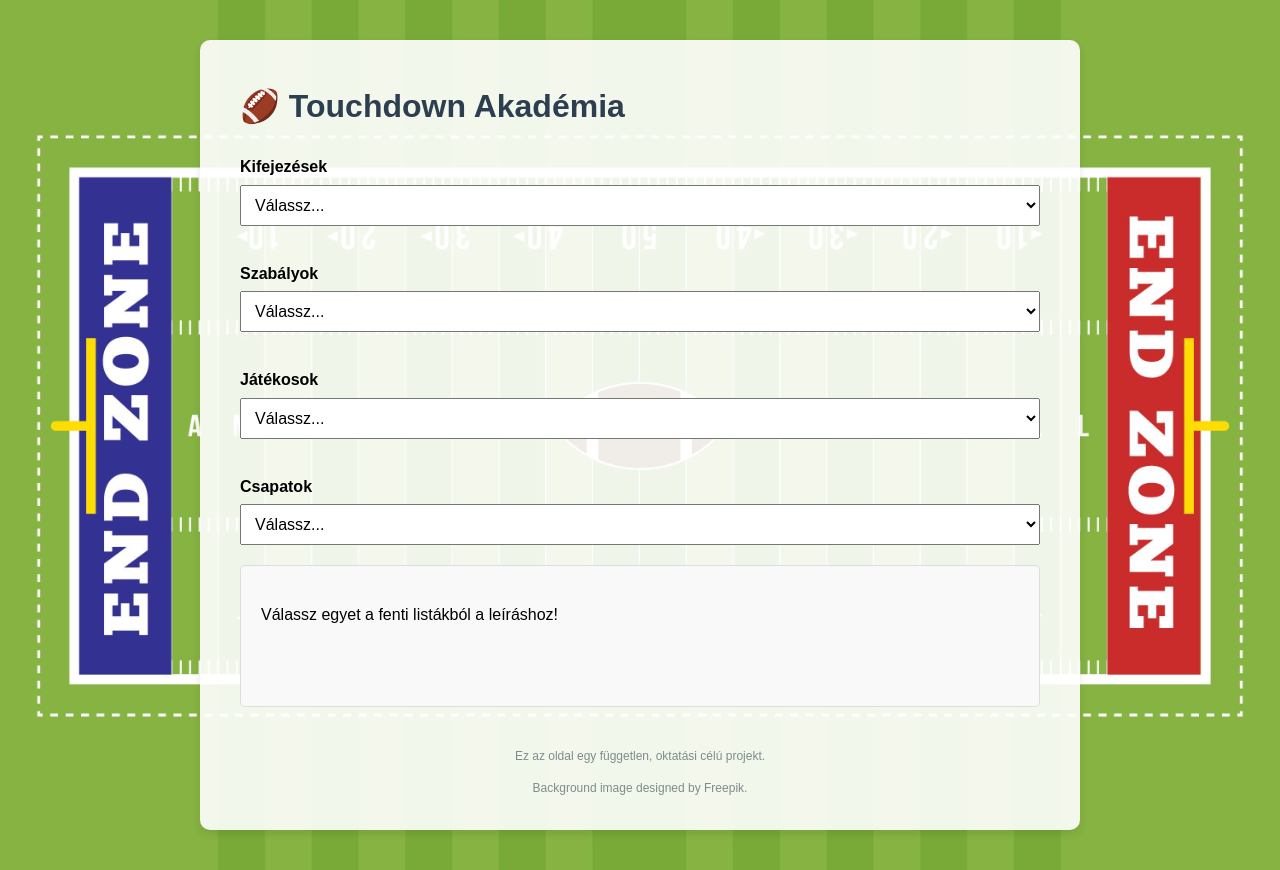
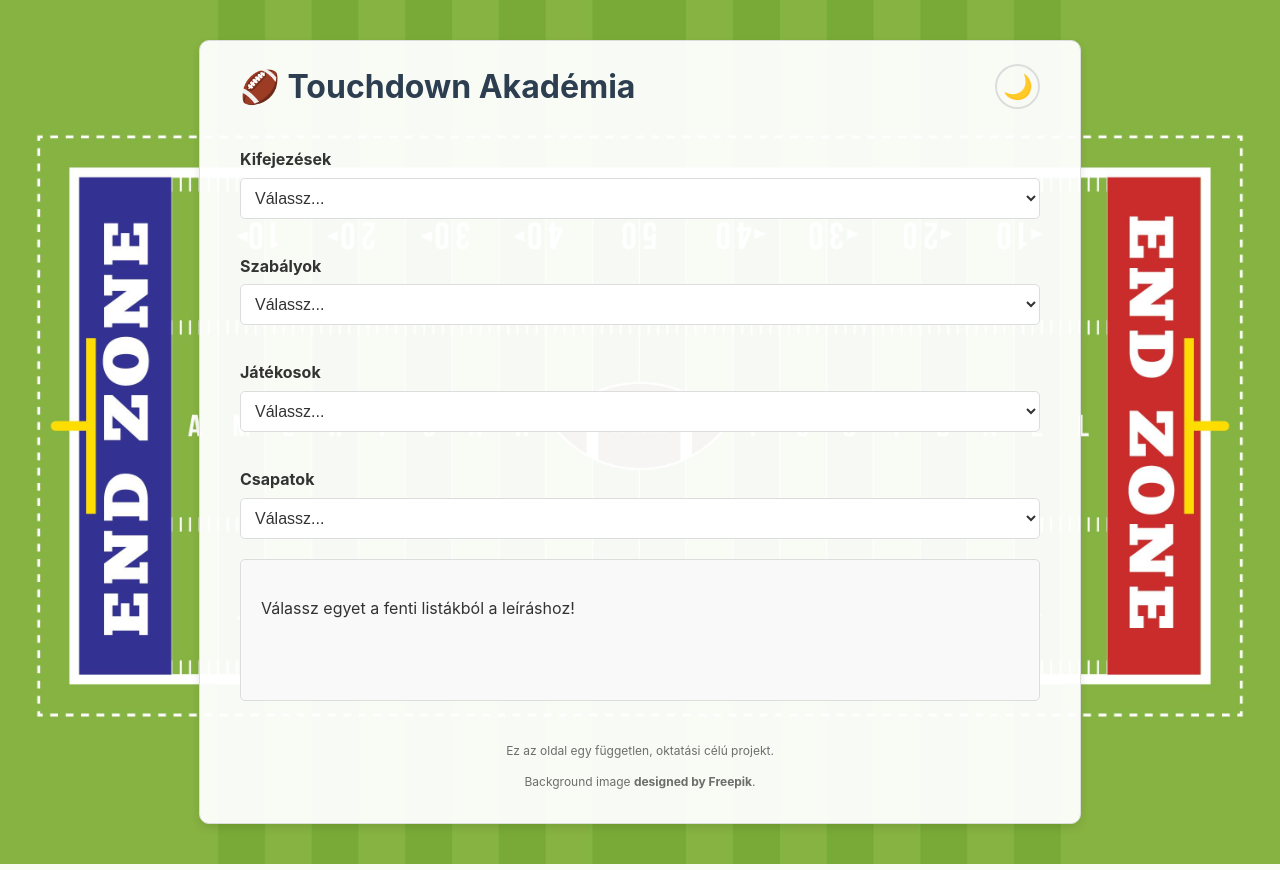
Before and after one commit to Videodigit/NFLA, a Flask app: page / in a window 1280 px wide. Run offline with Flask 3, Linux system fonts and the light colour scheme; data comes from the database, SQL or seed files in the repository.

Commit message:
Nappali/éjjeli mód hozzáadása és fejléc javítása

```diff
--- a/templates/index.html
+++ b/templates/index.html
@@ -5,8 +5,32 @@
     <meta name="viewport" content="width=device-width, initial-scale=1.0">
     <title>Touchdown Akadémia</title>
     <style>
+        /* === TÉMA VÁLTOZÓK === */
+        :root {
+            /* Nappali (alapértelmezett) mód */
+            --bg-color: #f0f2f5;
+            --content-bg-color: rgba(255, 255, 255, 0.95);
+            --text-color: #333;
+            --header-color: #2c3e50;
+            --border-color: #ddd;
+            --select-bg-color: #fff;
+            --description-bg-color: #f9f9f9;
+        }
+
+        body.dark-mode {
+            /* Éjjeli mód felülírásai */
+            --bg-color: #1a202c;
+            --content-bg-color: rgba(45, 55, 72, 0.95);
+            --text-color: #e2e8f0;
+            --header-color: #fff;
+            --border-color: #4a5568;
+            --select-bg-color: #2d3748;
+            --description-bg-color: #2d3748;
+        }
+        /* ======================== */
+
         body {
-            font-family: sans-serif;
+            font-family: -apple-system, BlinkMacSystemFont, "Segoe UI", Roboto, sans-serif;
             line-height: 1.6;
             background-image: url("{{ url_for('static', filename='hatter.jpg') }}");
             background-size: cover;
@@ -14,27 +38,76 @@
             background-attachment: fixed;
             margin: 0;
             padding: 40px 20px;
+            background-color: var(--bg-color); /* Változó használata */
+            color: var(--text-color); /* Változó használata */
+            transition: background-color 0.3s, color 0.3s;
         }
+
+        .header-container {
+            display: flex;
+            justify-content: space-between;
+            align-items: center;
+            padding-bottom: 20px; /* Térköz a cím és a menük között */
+        }
+
+        #theme-toggle {
+            background: none;
+            border: 2px solid var(--border-color);
+            color: var(--text-color);
+            font-size: 1.5rem;
+            cursor: pointer;
+            border-radius: 50%;
+            width: 45px;
+            height: 45px;
+            transition: transform 0.3s, border-color 0.3s;
+        }
+        #theme-toggle:hover {
+            transform: scale(1.1);
+        }
+
         .content-wrapper {
             max-width: 800px;
             margin: 0 auto;
-            background-color: rgba(255, 255, 255, 0.9);
+            background-color: var(--content-bg-color);
             padding: 20px 40px;
             border-radius: 10px;
             box-shadow: 0 4px 8px rgba(0,0,0,0.1);
+            border: 1px solid var(--border-color);
+            transition: background-color 0.3s, border-color 0.3s;
         }
-        h1 { color: #2c3e50; }
+        h1 { color: var(--header-color); transition: color 0.3s; }
         label { font-weight: bold; margin-top: 15px; display: block; }
-        select { width: 100%; padding: 10px; margin-bottom: 20px; font-size: 16px; margin-top: 5px;}
-        #description-display { padding: 20px; background-color: #f9f9f9; border: 1px solid #ddd; border-radius: 5px; min-height: 100px; }
-        footer { margin-top: 40px; text-align: center; font-size: 12px; color: #7f8c8d; }
-        footer a { color: #7f8c8d; text-decoration: none; }
+        select {
+            width: 100%;
+            padding: 10px;
+            margin-bottom: 20px;
+            font-size: 16px;
+            margin-top: 5px;
+            background-color: var(--select-bg-color);
+            color: var(--text-color);
+            border: 1px solid var(--border-color);
+            border-radius: 5px;
+            transition: background-color 0.3s, color 0.3s, border-color 0.3s;
+        }
+        #description-display {
+            padding: 20px;
+            background-color: var(--description-bg-color);
+            border: 1px solid var(--border-color);
+            border-radius: 5px;
+            min-height: 100px;
+            transition: background-color 0.3s, border-color 0.3s;
+        }
+        footer { margin-top: 40px; text-align: center; font-size: 12px; color: var(--text-color); opacity: 0.7; }
+        footer a { color: var(--text-color); text-decoration: none; font-weight: bold;}
     </style>
 </head>
 <body>
 
     <div class="content-wrapper">
-        <h1>🏈 Touchdown Akadémia</h1>
+        <div class="header-container">
+            <h1 style="margin: 0;">🏈 Touchdown Akadémia</h1>
+            <button id="theme-toggle" title="Téma váltása">🌙</button>
+        </div>
 
         <label for="select-kifejezesek">Kifejezések</label>
         <select id="select-kifejezesek" class="term-selector">
@@ -74,7 +147,7 @@
 
         <footer>
             <p>Ez az oldal egy független, oktatási célú projekt.</p>
-            <p>Background image <a href="https://www.freepik.com">designed by Freepik</a>.</p>
+            <p>Background image <a href="https://www.freepik.com" target="_blank" rel="noopener noreferrer">designed by Freepik</a>.</p>
         </footer>
     </div>
 
@@ -106,6 +179,34 @@
                 }
             });
         });
+
+        // === TÉMA VÁLTÓ LOGIKA ===
+        const themeToggleButton = document.getElementById('theme-toggle');
+        const body = document.body;
+
+        // Alkalmazza a témát és beállítja a gomb ikonját
+        function applyTheme(theme) {
+            if (theme === 'dark') {
+                body.classList.add('dark-mode');
+                themeToggleButton.textContent = '☀️'; // Nap ikon éjjeli módban
+            } else {
+                body.classList.remove('dark-mode');
+                themeToggleButton.textContent = '🌙'; // Hold ikon nappali módban
+            }
+        }
+
+        // Figyeli a gombnyomást
+        themeToggleButton.addEventListener('click', () => {
+            const newTheme = body.classList.contains('dark-mode') ? 'light' : 'dark';
+            localStorage.setItem('theme', newTheme);
+            applyTheme(newTheme);
+        });
+
+        // Oldalbetöltéskor betölti a mentett témát, vagy a nappalit, ha nincs mentett
+        document.addEventListener('DOMContentLoaded', () => {
+            const savedTheme = localStorage.getItem('theme') || 'light';
+            applyTheme(savedTheme);
+        });
     </script>
 
 </body>
```
